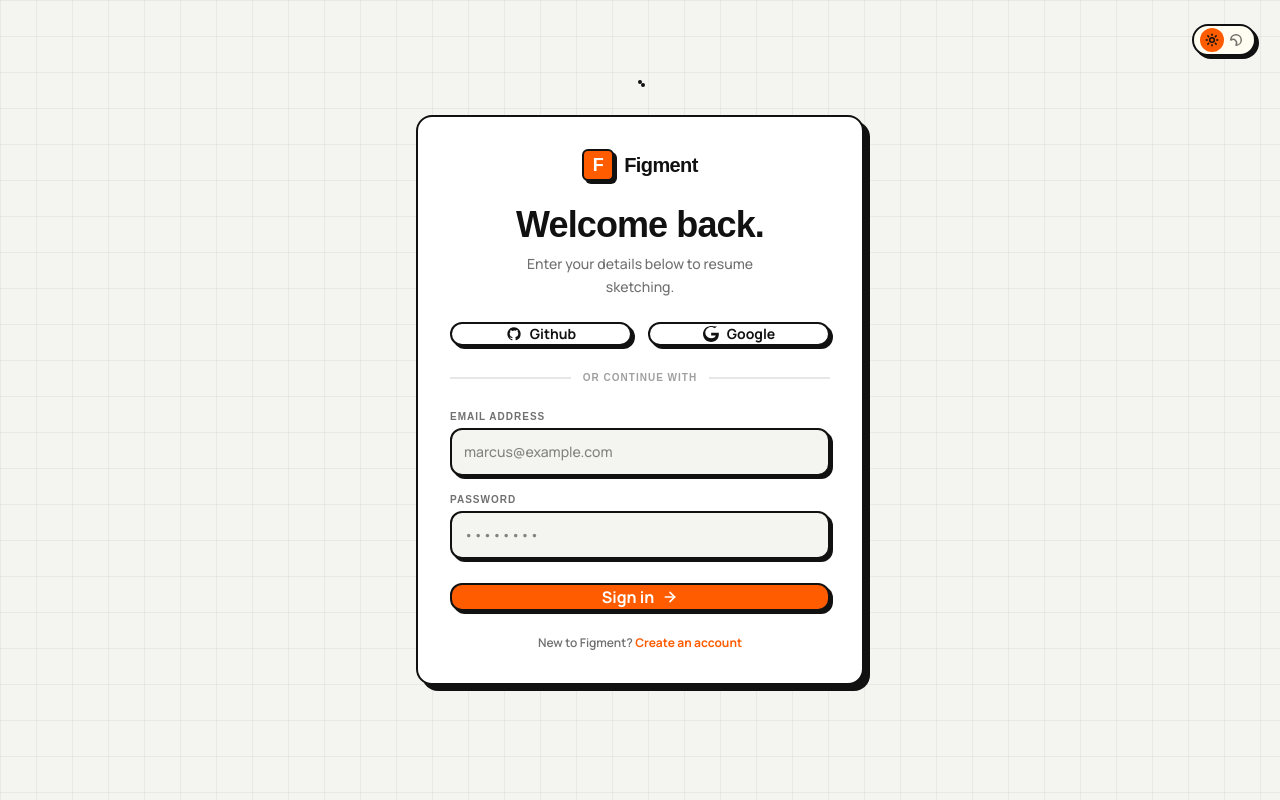
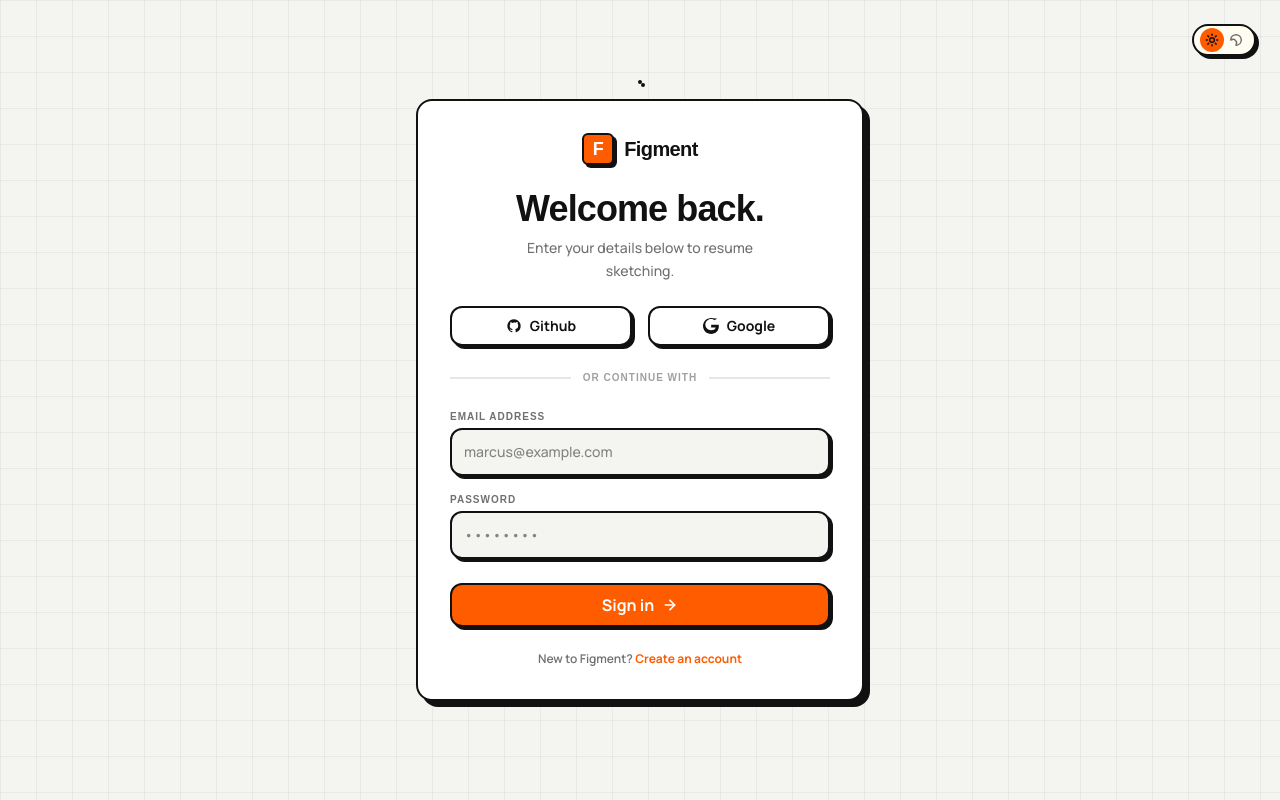
Before and after one commit to madhav-relish/draw-app, a Next.js app in the folder apps/frontend/: page /signin in a window 1280 px wide. Built offline with nearby package versions, Linux system fonts and the light colour scheme; no server answers; a web font is replaced by a local one.

Commit message:
feat: implement authentication endpoints, create reusable button component, and define global design system styles

```diff
--- a/apps/frontend/app/globals.css
+++ b/apps/frontend/app/globals.css
@@ -20,7 +20,7 @@
   --foreground: #F4F4F0;
   --card: #151515;
   --primary: #FF5C00;
-  --secondary: #A5FFEB;
+  --secondary: #0a6955;
   --accent: #FF4D9C;
   --border-color: #F4F4F0;
 }
@@ -66,8 +66,17 @@ body {
 
 /* Orange Dot Blink CSS */
 @keyframes blink {
-  0%, 100% { opacity: 1; transform: scale(1); }
-  50% { opacity: 0.3; transform: scale(0.85); }
+
+  0%,
+  100% {
+    opacity: 1;
+    transform: scale(1);
+  }
+
+  50% {
+    opacity: 0.3;
+    transform: scale(0.85);
+  }
 }
 
 .animate-blink {
--- a/packages/ui/src/button.tsx
+++ b/packages/ui/src/button.tsx
@@ -43,9 +43,9 @@ export const Button = React.forwardRef<HTMLButtonElement, ButtonProps>(
     };
 
     const sizeStyles = {
-      sm: "py-2 px-3 text-xs rounded-lg",
-      md: "py-3 px-4 text-xs sm:text-sm rounded-xl",
-      lg: "py-3 px-6 text-sm sm:text-base rounded-xl",
+      sm: "py-1 px-3 text-xs rounded-lg",
+      md: "py-2 px-4 text-xs sm:text-sm rounded-xl",
+      lg: "py-2 px-6 text-sm sm:text-base rounded-xl",
     };
 
     const widthStyle = fullWidth ? "w-full" : "";
```
Also changed, not shown: 1 other file (tests, documents, lock files or other folders).
